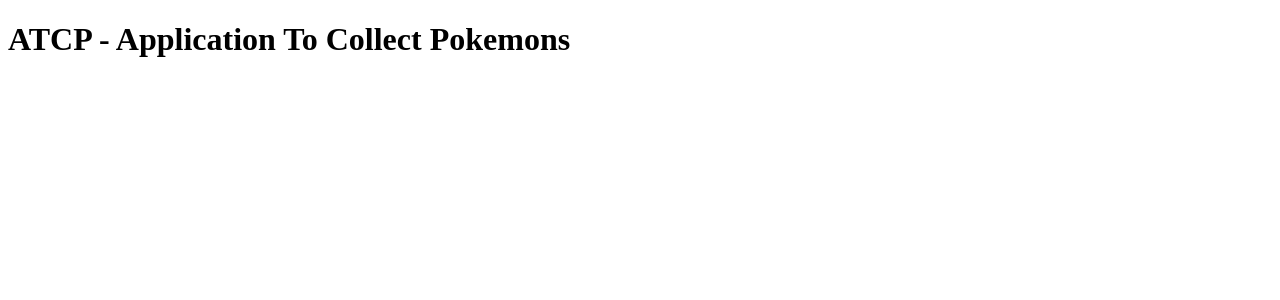
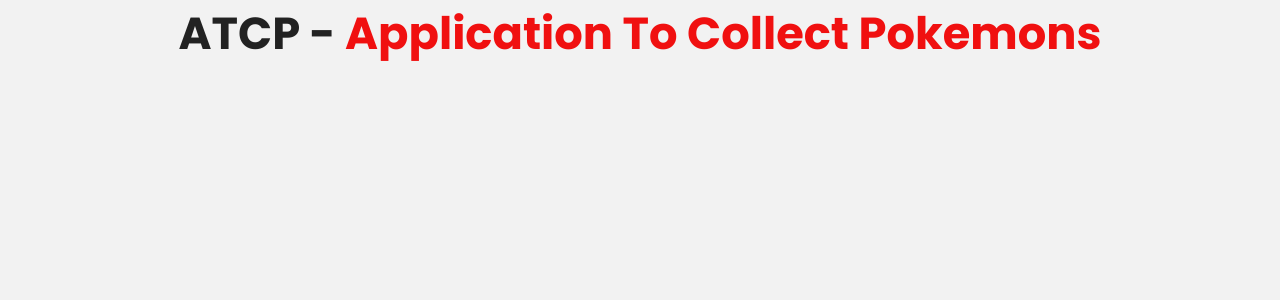
Before and after one commit to JuanWebDeveloper/Poke-App-React, a React (Create React App) app: page / in a window 1280 px wide. Shown: the top 300 px of the page. Built offline with nearby package versions, Linux system fonts and the light colour scheme.

Commit message:
[FEAT] Estilos principales de la aplicacion

```diff
--- a/package.json
+++ b/package.json
@@ -9,6 +9,7 @@
     "react": "^18.2.0",
     "react-dom": "^18.2.0",
     "react-scripts": "5.0.1",
+    "sass": "^1.53.0",
     "web-vitals": "^2.1.4"
   },
   "scripts": {
--- a/src/App.js
+++ b/src/App.js
@@ -1,7 +1,12 @@
+// App Styles
+import './assets/scss/styles.scss';
+
 const App = () => {
   return (
     <div>
-      <h1>ATCP - Application To Collect Pokemons</h1>
+      <h1 className='title'>
+        <span>ATCP - </span>Application To Collect Pokemons
+      </h1>
     </div>
   );
 };
--- /dev/null
+++ b/src/assets/scss/global/_global.scss
@@ -0,0 +1,46 @@
+// Global Styles
+* {
+  box-sizing: border-box;
+  font-family: $font-family;
+}
+
+body {
+  background-color: $bg-primary;
+  margin: 0;
+  overflow-x: hidden;
+  padding: 0;
+}
+
+.title {
+  color: $title-color;
+  font-size: $font-size_title;
+  font-weight: $font-weight_title;
+  margin: 0;
+  text-align: center;
+
+  span {
+    color: $text-color;
+  }
+}
+
+.sub-title {
+  color: $title-color;
+  font-size: $font-size_sub-title;
+  font-weight: $font_weight_sub-title;
+  margin: 0;
+
+  span {
+    color: $text-color;
+  }
+}
+
+p {
+  color: $text-color;
+  font-size: $font-size_text;
+  font-weight: $font-weight_text;
+
+  span {
+    color: $title-color;
+    font-weight: $font-weight_sub-title;
+  }
+}
--- /dev/null
+++ b/src/assets/scss/global/_variables.scss
@@ -0,0 +1,32 @@
+// Font Import
+@import url('https://fonts.googleapis.com/css2?family=Poppins:wght@100;200;300;400;500;600;700;800;900&display=swap');
+
+// Background Color
+$bg-primary: #f2f2f2;
+$bg-secondary: darken($bg-primary, 15%);
+$bg-tertiary: darken($bg-secondary, 10%);
+$bg-blue: #15187e;
+$bg-green: #0f8b0f;
+
+// Text Color
+$title-color: #f01010;
+$text-color: #222222;
+$white-color: #c1c1c1;
+
+// Box Shadow
+$bs-primary: 5px 7px 10px rgba($text-color, 0.5);
+$bs-secondary: 5px 15px 15px rgba($text-color, 0.5);
+
+// Fonts
+$font-family: 'Poppins', sans-serif;
+$font-size_title: 2.8rem;
+$font-size_sub-title: 1.9rem;
+$font-size_text: 1.1rem;
+$font-size_button: 1.25rem;
+$font-weight_title: 700;
+$font-weight_sub-title: 500;
+$font-weight_text: 400;
+$font-weight_button: 600;
+
+// Transition
+$transition: all 0.3s cubic-bezier(0.17, 0.67, 0.8, 0.62);
--- /dev/null
+++ b/src/assets/scss/styles.scss
@@ -0,0 +1,3 @@
+// Styles Defaults
+@import './global/variables';
+@import './global/global';
```
Also changed, not shown: 1 other file (tests, documents, lock files or other folders).
